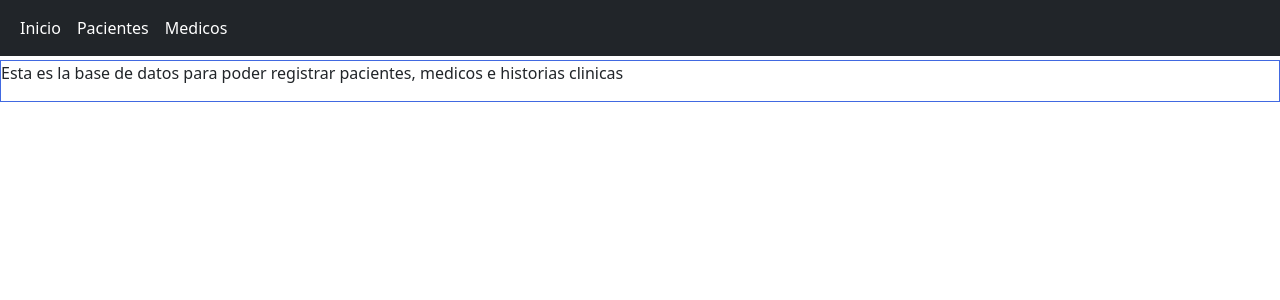
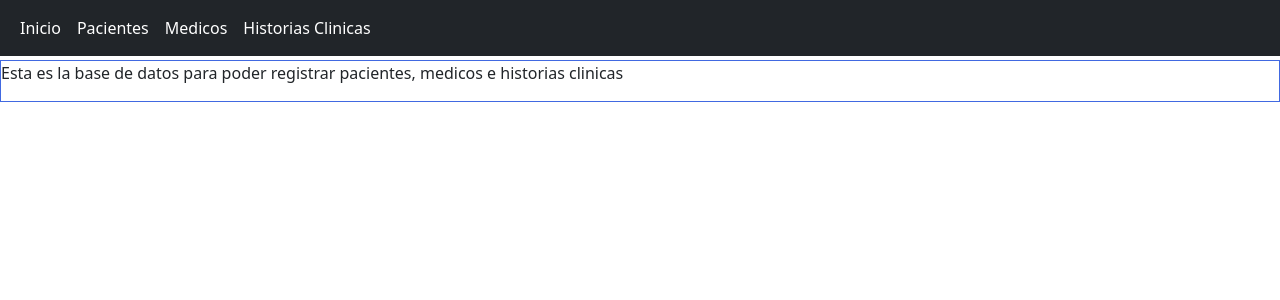
Before and after one commit to deividopscba/EntregaMVTFinal, a Django app: page /BaseDeDatos/inicio/ in a window 1280 px wide. Shown: the top 300 px of the page. Run offline with Django 4.2, Linux system fonts and the light colour scheme; some libraries are stand-ins or nearby versions.

Commit message:
Agregado de HistoriaClinica en Inicio

```diff
--- a/BaseDeDatos/template/inicio.html
+++ b/BaseDeDatos/template/inicio.html
@@ -23,6 +23,9 @@
                     <li class="nav-item">
                         <a class="nav-link active" aria-current="page" href="/BaseDeDatos/api_medicos">Medicos</a>
                     </li>
+                    <li class="nav-item">
+                        <a class="nav-link active" aria-current="page" href="/BaseDeDatos/api_HistoriasClinica">Historias Clinicas</a>
+                    </li>
                 </ul>
             </div>
         </div>
```
